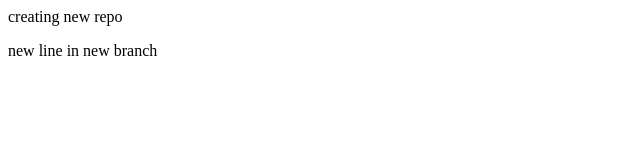
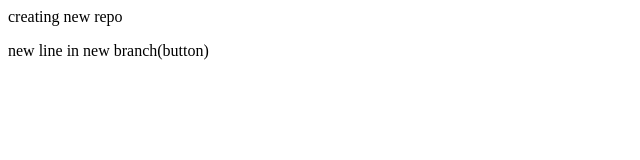
Before and after one commit to Asik222y/localrepo, a plain HTML site: page index.html in a window 1280 px wide. Shown: the full height of the page, 0-640 px from the left. Drawn offline with Linux system fonts and the light colour scheme.

```diff
--- a/index.html
+++ b/index.html
@@ -1,2 +1,2 @@
 <p>creating new repo</p>
-<a>new line in new branch</a>
+<a>new line in new branch(button)</a>
```
